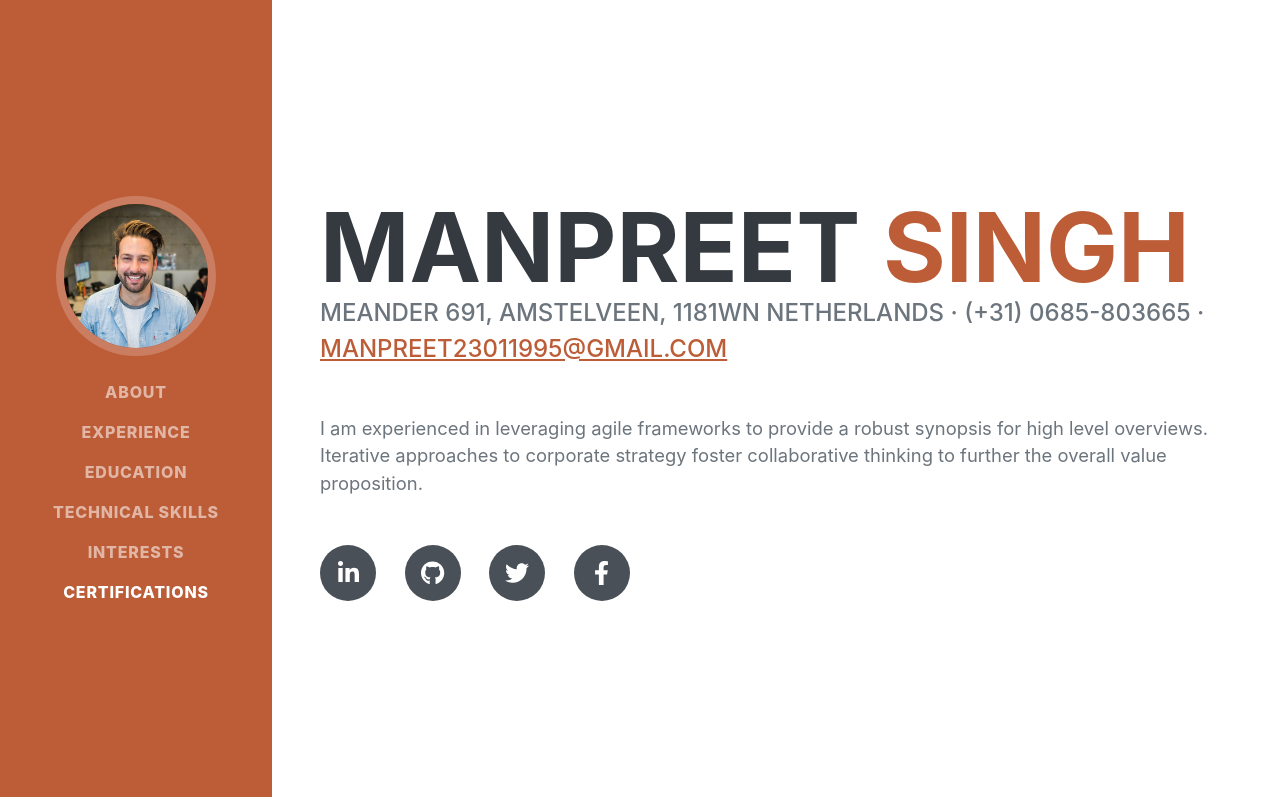
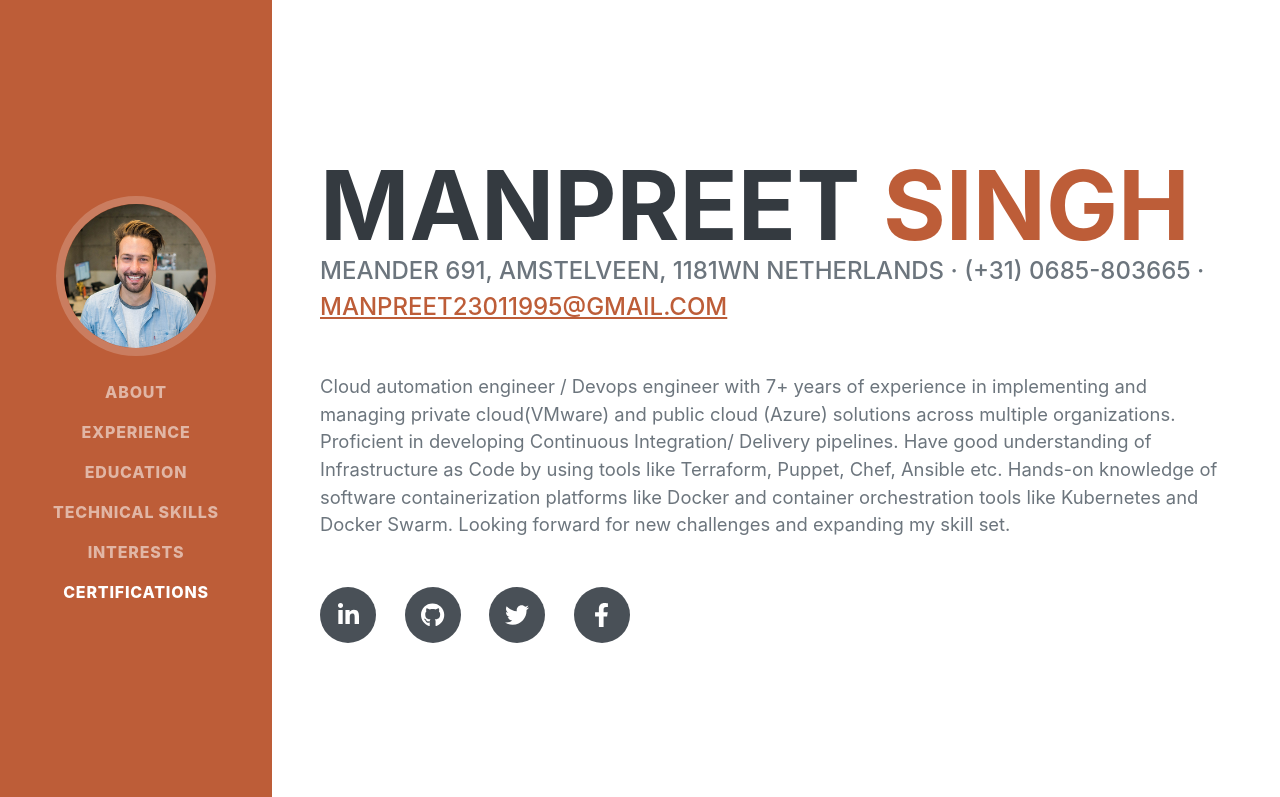
Before and after one commit to manpreet2301/resume, a website: page index.html in a window 1280 px wide. Shown: the top 797 px of the page. Drawn offline with nearby package versions, Linux system fonts and the light colour scheme; a web font is replaced by a local one.

Commit message:
update about

```diff
--- a/index.html
+++ b/index.html
@@ -47,7 +47,7 @@
                         Meander 691, Amstelveen, 1181WN Netherlands · (+31) 0685-803665 ·
                         <a href="mailto:name@email.com">manpreet23011995@gmail.com</a>
                     </div>
-                    <p class="lead mb-5">I am experienced in leveraging agile frameworks to provide a robust synopsis for high level overviews. Iterative approaches to corporate strategy foster collaborative thinking to further the overall value proposition.</p>
+                    <p class="lead mb-5">Cloud automation engineer / Devops engineer with 7+ years of experience in implementing and managing private cloud(VMware) and public cloud (Azure) solutions across multiple organizations. Proficient in developing Continuous Integration/ Delivery pipelines. Have good understanding of Infrastructure as Code by using tools like Terraform, Puppet, Chef, Ansible etc. Hands-on knowledge of software containerization platforms like Docker and container orchestration tools like Kubernetes and Docker Swarm. Looking forward for new challenges and expanding my skill set.  </p>
                     <div class="social-icons">
                         <a class="social-icon" href="https://www.linkedin.com/in/manpreet23011995"><i class="fab fa-linkedin-in"></i></a>
                         <a class="social-icon" href="https://github.com/manpreet2301"><i class="fab fa-github"></i></a>
```
